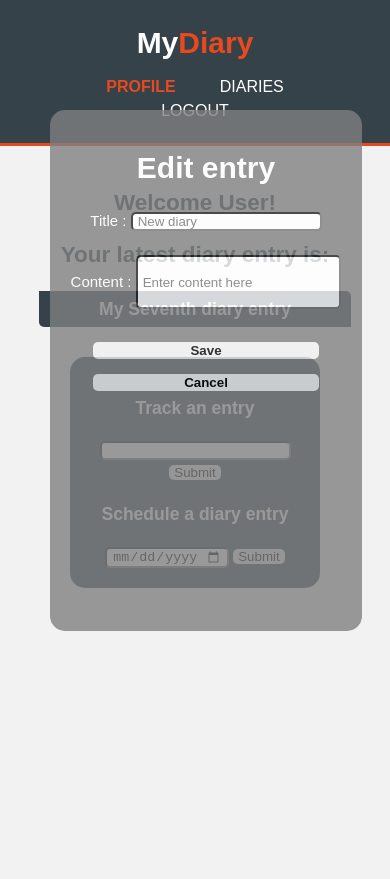
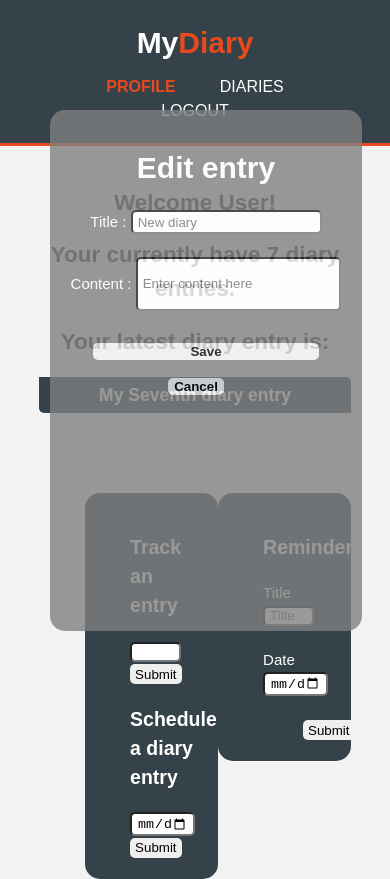
Before and after one commit to seunmeme/MyDiary, a website: page UI/profile.html in a window 390 px wide. Both pictures are taken after a click on the element "Diary". Before the commit the page ends 844 px from the top, so only its background shows below. Drawn offline with Linux system fonts and the light colour scheme.

Commit message:
fixed bugs with cancel button in modal

```diff
--- a/UI/css/style.css
+++ b/UI/css/style.css
@@ -116,7 +116,8 @@ h2#query {
 }
 input {
     padding:0 5px;
-    border-radius: 5px
+    border-radius: 5px;
+    min-height: 20px;
 }
  button {
      margin-right: 20px;
@@ -177,20 +178,25 @@ input {
 }
 
 /* Sidebar */
-#sidebar {
+.sidebar {
     float: right;
     width: 33%;
-    margin-top: 75px;
+    margin-top: 50px;
     color: #fff;
     background: #35424a;
     border-radius: 15px;
     padding: 20px 0;
+    padding-left: 30px;
+}
+.sidebar p {
+    font-size: 1.3em;
+    font-weight: bold
 }
 form {
     padding: 0 15px;
     margin: 0;
 }
-#sidebar input[type="text"] {
+.sidebar input[type="text"] {
    margin:  10px 25px;
    width: 68%;
 }
@@ -198,7 +204,7 @@ input[type="textarea"] {
     height: 50px;
     width: 68%;
 }
-#sidebar button {
+.sidebar button {
     color:  white;
     background: teal;
     border: none;
@@ -211,8 +217,14 @@ input[type="textarea"] {
  input[type="submit"] {
     border: none;
 }
-input[type="date"] {
-    width: 50%
+input[type="submit"]#schedule {
+    margin: 0 40px;
+}
+input[type="date"], [type="search"] {
+    width: 70%
+}
+aside {
+    margin: auto
 }
 
  /* Modal */
--- a/UI/js/script.js
+++ b/UI/js/script.js
@@ -1,17 +1,16 @@
-
 const login = document.getElementById('login');
 const signIn = document.getElementById('signIn');
 const signUp = document.getElementById('signUp');
 const register = document.getElementById('register');
-     const main = document.getElementById('main');
+const cancel = document.getElementById('cancel');
 const h3 = document.querySelectorAll('h3');
 const modal = document.getElementById('cover-div');
 const edits = document.querySelectorAll('span');
 
- let displayForm = () => {
-    signUp.classList.toggle("hide");
-    signIn.classList.toggle("hide");
-	}
+const displayForm = () => {
+  signUp.classList.toggle('hide');
+  signIn.classList.toggle('hide');
+};
 
 //Get  all h3 target element
 h3.forEach(h3Element => {
@@ -22,7 +21,13 @@
    	 })
  	})
 
-    if(register){
+	 if(cancel) {
+        cancel.addEventListener('click', function() {
+			modal.classList.toggle('hide');
+		})
+	}
+
+	if(register) {
         register.onclick = displayForm;
     }
 
--- a/UI/profile.html
+++ b/UI/profile.html
@@ -31,6 +31,7 @@
     <div class="container">
         <section id ="main">
             <h1>Welcome User!</h1>
+            <h2>Your currently have 7 diary entries.</h2>
             <h2>Your latest diary entry is:</h2>
             <div class="entry">
                 <h3>My Seventh diary entry</h3>
@@ -40,13 +41,24 @@
                 </p>
             </div>
         </section>
-        <aside id="sidebar">
+        <aside class="sidebar">
             <form action="">
-                <h3>Track an entry</h3>
+                <p>Reminder</p>
+                <label>Title</label>
+                <input type="search" placeholder="Title">
+                <br/><br/>
+                <label>Date</label>
+                <input type="date" name="schedule"><br/><br/>
+                <input id= "schedule" type="submit">
+            </form>
+        </aside>
+        <aside class="sidebar">
+            <form action="">
+                <p>Track an entry</p>
                 <input type="search" name="track">
                 <input type="submit">
 
-                <h3>Schedule a diary entry</h3>
+                <p>Schedule a diary entry</p>
                 <input type="date" name="schedule">
                 <input type="submit">
             </form>
@@ -65,7 +77,7 @@
             <input type="textarea" placeholder="Enter content here"> <br><br>
 
             <button id="reg">Save</button>
-            <button id="reg">Cancel</button>
+            <button id="cancel">Cancel</button>
             </form>
         </div>
 
```
Also changed, not shown: UI/diaries.html (+1 -1 lines). Lines whose indentation alone changed are shown as unchanged.
